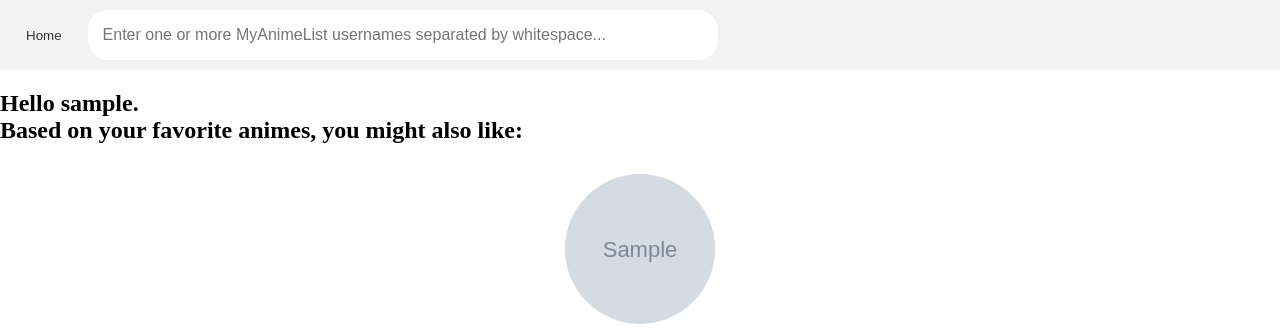
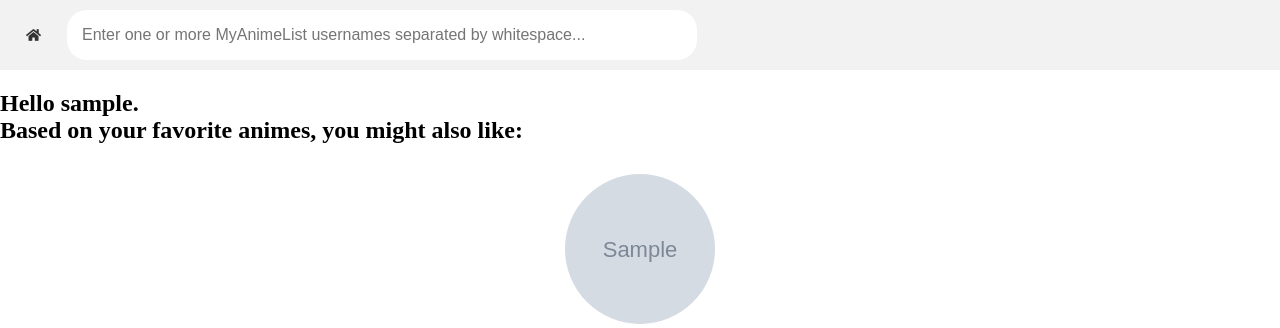
Before and after one commit to zaidmehdi/my-anime-recommender, a Flask app: template templates/rec.html in a window 1280 px wide. Shown: the top 328 px of the page. Run offline with Flask 3, Linux system fonts and the light colour scheme; the template is opened without the code that fills it: most values are stand-ins (such as "Sample title", 1, 10 or a date in 2020); grey boxes marked "Sample" are stand-in pictures; parts of the project's set-up code (start-up, migrations or seed data) failed here and were passed over.

Commit message:
adding home icon to top search bar in /rec

```diff
--- a/templates/rec.html
+++ b/templates/rec.html
@@ -4,12 +4,13 @@
   <head>
     <title>MyAnimeRec - Recommendations</title>
     <link rel="stylesheet" href="../static/css/style.css">
+    <link rel="stylesheet" href="https://cdnjs.cloudflare.com/ajax/libs/font-awesome/5.15.3/css/all.min.css">
   </head>
 
   <body>
     <div class="navbar">
       <form method="GET" action="{{ url_for('home') }}">
-        <button type="submit">Home</button>
+        <button type="submit"><i class="fas fa-home"></i></button>
       </form>
       <form method="POST" action="{{ url_for('rec_results') }}">
         <input type="text" class="search-bar" name="search" placeholder="Enter one or more MyAnimeList usernames separated by whitespace...">
```
